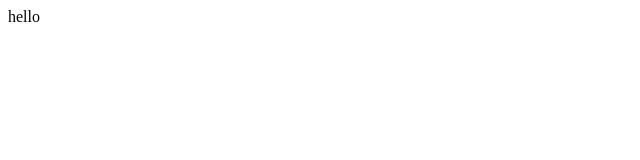
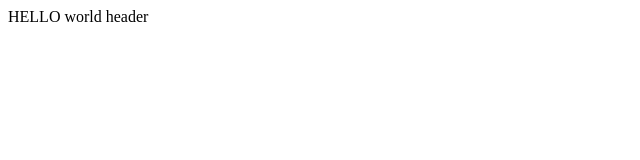
Before and after one commit to occasionalcode/testing, a plain HTML site: page index.html in a window 1280 px wide. Shown: the whole page, without its empty margins (0-640 px from the left). Drawn offline with Linux system fonts and the light colour scheme.

Commit message:
attempt to merge conflict

```diff
--- a/index.html
+++ b/index.html
@@ -6,6 +6,6 @@
     <title>Document</title>
 </head>
 <body>
-    <div>hello</div>
+    <header>HELLO world header</header>
 </body>
 </html>
```
